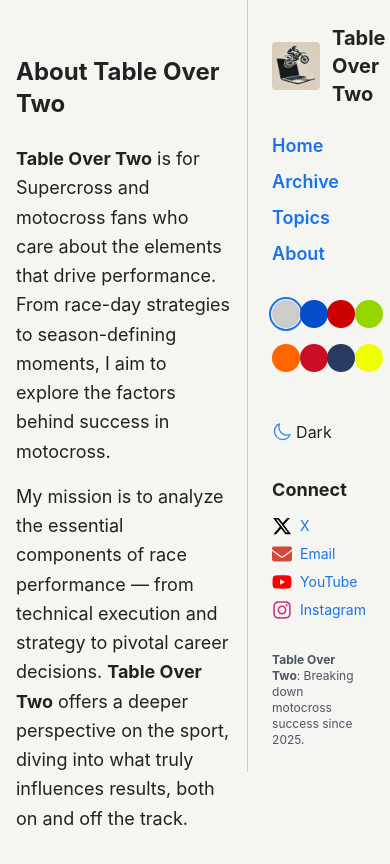
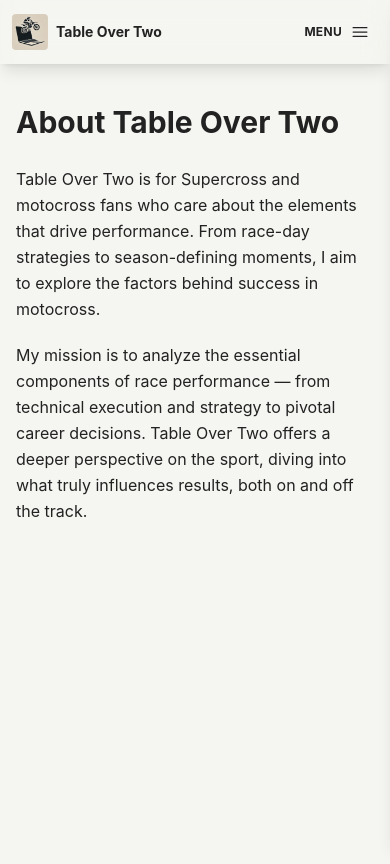
Before and after one commit to AaronRDurant/table-over-two, a Next.js app: page /about in a window 390 px wide. Shown: the top 864 px of the page. Built offline with nearby package versions, Linux system fonts and the light colour scheme.

Commit message:
Implement responsive design

```diff
--- a/src/app/[slug]/page.tsx
+++ b/src/app/[slug]/page.tsx
@@ -3,18 +3,12 @@
 
 import { getGhostPosts, getGhostPostBySlug } from "@/api/ghost";
 
-/**
- * Generates metadata for the page, used for SEO and social sharing.
- *
- * @param params - Contains the slug of the post (wrapped in a Promise-like structure).
- * @returns A `Metadata` object with the title, description, and Open Graph details.
- */
 export async function generateMetadata({
   params,
 }: {
   params: Promise<{ slug: string }>;
 }): Promise<Metadata> {
-  const { slug } = await params; // Resolve the Promise-like `params`
+  const { slug } = await params;
   const post = await getGhostPostBySlug(slug);
 
   if (!post) {
@@ -42,37 +36,27 @@
   };
 }
 
-/**
- * Generates static parameters for the dynamic `[slug]` route.
- * This function allows Next.js to pre-render pages for all posts.
- *
- * @returns An array of parameters, each containing a slug for a post.
- */
 export async function generateStaticParams() {
-  const posts = await getGhostPosts(100); // Fetch up to 100 posts
+  const posts = await getGhostPosts(100);
   return posts.map((post) => ({ slug: post.slug }));
 }
 
-/**
- * Server component for rendering a single article page.
- *
- * @param params - Contains the slug of the post (wrapped in a Promise-like structure).
- * @returns The JSX markup for the article page or a 404 error message if the post is not found.
- */
 export default async function ArticlePage({
   params,
 }: {
   params: Promise<{ slug: string }>;
 }) {
-  const { slug } = await params; // Resolve the Promise-like `params`
+  const { slug } = await params;
   const post = await getGhostPostBySlug(slug);
 
   if (!post) {
     return (
       <div className="flex justify-center items-center min-h-screen bg-background text-foreground">
         <div className="text-center">
-          <h1 className="text-4xl font-bold">404: Article Not Found</h1>
-          <p className="mt-4 text-lg">
+          <h1 className="text-3xl sm:text-4xl font-bold">
+            404: Article Not Found
+          </h1>
+          <p className="mt-4 text-base sm:text-lg">
             The article you&#39;re looking for doesn&#39;t exist.
           </p>
         </div>
@@ -81,22 +65,27 @@
   }
 
   return (
-    <div className="flex justify-center bg-background text-foreground">
-      <main className="max-w-3xl w-full px-8 py-12">
-        <header className="mb-8">
-          <h1 className="text-4xl font-bold mt-2">{post.title}</h1>
-          <div className="flex items-center gap-4 mt-4">
+    <div className="flex justify-center bg-background text-foreground min-h-screen">
+      <main className="max-w-3xl w-full px-4 sm:px-6 md:px-8 py-6 sm:py-10 md:py-12">
+        {/* Article Header */}
+        <header className="mb-6 sm:mb-8 md:mb-10">
+          <h1 className="text-3xl sm:text-4xl md:text-[2.25rem] font-bold leading-tight">
+            {post.title}
+          </h1>
+
+          {/* Author and Date */}
+          <div className="flex items-center gap-3 mt-4">
             {post.primary_author?.profile_image && (
               <Image
                 src={post.primary_author.profile_image}
                 alt={post.primary_author.name || "Author"}
-                width={48}
-                height={48}
+                width={40}
+                height={40}
                 className="rounded-full"
               />
             )}
             <div>
-              <p className="text-lg font-semibold">
+              <p className="text-sm sm:text-base font-semibold">
                 {post.primary_author?.name}
               </p>
               <p className="text-sm text-gray-500">
@@ -108,13 +97,15 @@
               </p>
             </div>
           </div>
+
+          {/* Feature Image */}
           {post.feature_image && (
-            <div className="relative mt-6">
+            <div className="mt-4 sm:mt-6">
               <Image
                 src={post.feature_image}
                 alt={post.feature_image_alt || `Image for ${post.title}`}
-                width={1400}
-                height={865}
+                width={1200}
+                height={720}
                 className="w-full h-auto rounded"
               />
               {post.feature_image_caption && (
@@ -128,8 +119,10 @@
             </div>
           )}
         </header>
+
+        {/* Article Content */}
         <article
-          className="prose prose-lg max-w-none text-foreground"
+          className="prose prose-base sm:prose-lg max-w-none text-foreground leading-relaxed"
           dangerouslySetInnerHTML={{ __html: post.html || "" }}
         />
       </main>
--- a/src/app/about/page.tsx
+++ b/src/app/about/page.tsx
@@ -4,22 +4,29 @@
  */
 export default function About() {
   return (
-    <div className="flex justify-center min-h-screen bg-background text-foreground">
-      <main className="max-w-3xl w-full px-4 py-8">
-        <h1 className="text-2xl font-bold mb-6">About Table Over Two</h1>
-        <section className="space-y-4 text-lg leading-relaxed">
+    <div className="flex justify-center bg-background text-foreground min-h-screen">
+      <main className="max-w-3xl w-full px-4 sm:px-6 md:px-8 py-6 sm:py-10 md:py-12">
+        {/* Page Title */}
+        <header className="mb-6 sm:mb-8 md:mb-10">
+          <h1 className="text-3xl sm:text-4xl md:text-[2.25rem] font-bold leading-tight">
+            About Table Over Two
+          </h1>
+        </header>
+
+        {/* Page Content */}
+        <section className="prose prose-base sm:prose-lg max-w-none text-foreground leading-relaxed">
           <p>
-            <strong>Table Over Two</strong> is for Supercross and motocross fans
-            who care about the elements that drive performance. From race-day
-            strategies to season-defining moments, I aim to explore the factors
-            behind success in motocross.
+            Table Over Two is for Supercross and motocross fans who care about
+            the elements that drive performance. From race-day strategies to
+            season-defining moments, I aim to explore the factors behind success
+            in motocross.
           </p>
           <p>
             My mission is to analyze the essential components of race
             performance — from technical execution and strategy to pivotal
-            career decisions. <strong>Table Over Two</strong> offers a deeper
-            perspective on the sport, diving into what truly influences results,
-            both on and off the track.
+            career decisions. Table Over Two offers a deeper perspective on the
+            sport, diving into what truly influences results, both on and off
+            the track.
           </p>
         </section>
       </main>
--- a/src/app/archive/page.tsx
+++ b/src/app/archive/page.tsx
@@ -38,28 +38,40 @@
   const groupedPosts = groupPostsByYear(posts);
 
   return (
-    <div className="flex justify-center min-h-screen bg-background text-foreground">
-      <main className="max-w-3xl w-full px-8 pb-6">
-        <h1 className="text-2xl font-bold mb-6">Archive</h1>
+    <div className="flex justify-center bg-background text-foreground min-h-screen">
+      <main className="max-w-3xl w-full px-4 sm:px-6 md:px-8 py-6 sm:py-10 md:py-12">
+        {/* Page Title */}
+        <header className="mb-6 sm:mb-8 md:mb-10">
+          <h1 className="text-3xl sm:text-4xl md:text-[2.25rem] font-bold leading-tight">
+            Archive
+          </h1>
+        </header>
+
+        {/* Grouped Posts by Year */}
         {Object.keys(groupedPosts)
           .sort((a, b) => Number(b) - Number(a)) // Sort years descending
           .map((year) => (
-            <section key={year} className="mb-8">
-              <h2 className="text-xl font-semibold mb-4">{year}</h2>
-              <ul className="space-y-4">
+            <section key={year} className="mb-8 sm:mb-10">
+              <h2 className="text-xl sm:text-2xl font-semibold mb-4">{year}</h2>
+              <ul className="space-y-6">
                 {groupedPosts[year].map((post: Post) => (
-                  <li key={post.id} className="flex items-start gap-4">
+                  <li
+                    key={post.id}
+                    className="flex flex-col sm:flex-row items-start sm:items-center gap-4"
+                  >
                     {post.feature_image && (
+                      <div className="hidden sm:block">
                         <Image
                           src={post.feature_image}
                           alt={
                             post.feature_image_alt ||
                             `Thumbnail for ${post.title}`
                           }
-                        width={100}
-                        height={60}
+                          width={120}
+                          height={72}
                           className="rounded object-cover"
                         />
+                      </div>
                     )}
                     <div>
                       <p className="text-sm text-gray-500">
@@ -72,10 +84,10 @@
                           }
                         )}
                       </p>
-                      <h3 className="text-lg font-semibold">
+                      <h3 className="text-lg sm:text-xl font-semibold">
                         <Link
                           href={`/${post.slug}`}
-                          className="hover:underline"
+                          className="hover:underline block break-words"
                         >
                           {post.title}
                         </Link>
--- a/src/app/layout.tsx
+++ b/src/app/layout.tsx
@@ -54,8 +54,10 @@
       <body className="bg-background text-foreground antialiased font-sans">
         <ThemeProvider>
           <div className="flex justify-center">
-            <main className="max-w-3xl py-6 flex-grow">{children}</main>
-            <aside className="w-[260px]">
+            <main className="max-w-3xl pt-20 sm:pt-8 pb-6 flex-grow">
+              {children}
+            </main>
+            <aside>
               <Sidebar />
             </aside>
           </div>
--- a/src/app/page.tsx
+++ b/src/app/page.tsx
@@ -4,9 +4,8 @@
 import { Post } from "@/types/post";
 
 /**
- * The homepage of the website, displaying the latest articles fetched from the Ghost API.
- *
- * @returns The JSX markup for the homepage, including a list of articles or a fallback message if no articles are found.
+ * Homepage
+ * Displays the latest articles fetched from the Ghost API.
  */
 export default async function Home() {
   let posts: Post[] = [];
@@ -33,37 +32,49 @@
     });
 
   return (
-    <div className="flex justify-center min-h-screen bg-background text-foreground">
-      <main className="max-w-3xl w-full px-8 pb-6">
+    <div className="flex justify-center bg-background text-foreground min-h-screen">
+      <main className="max-w-3xl w-full px-4 sm:px-6 md:px-8 pb-6">
+        {/* Article Section */}
         <section>
           {posts.length > 0 ? (
             posts.map((post) => (
-              <article key={post.id} className="border-b border-accent py-8">
+              <article
+                key={post.id}
+                className="border-b border-accent py-6 sm:py-8"
+              >
                 {/* Article Publication Date */}
-                <p className="text-sm text-gray-500 mb-2">
+                <p className="text-sm sm:text-base text-gray-500 mb-2">
                   {formatDate(post.published_at)}
                 </p>
 
                 {/* Article Title */}
-                <h2 className="text-2xl font-semibold mb-4">
-                  <Link href={`/${post.slug}`} className="hover:underline">
+                <h2 className="text-xl sm:text-2xl font-semibold leading-snug">
+                  <Link
+                    href={`/${post.slug}`}
+                    className="hover:underline block break-words"
+                  >
                     {post.title}
                   </Link>
                 </h2>
 
                 {/* Article Featured Image */}
                 {post.feature_image && (
-                  <Image
-                    src={post.feature_image}
-                    alt={post.feature_image_alt || `Image for ${post.title}`}
-                    width={1400}
-                    height={865}
-                    className="w-full h-auto rounded mb-6"
-                  />
+                  <div className="mt-3 mb-4">
+                    <Image
+                      src={post.feature_image}
+                      alt={post.feature_image_alt || `Image for ${post.title}`}
+                      width={1200}
+                      height={720}
+                      className="w-full h-auto rounded-lg"
+                      priority
+                    />
+                  </div>
                 )}
 
                 {/* Article Excerpt */}
-                <p className="text-lg mb-4">{post.excerpt}</p>
+                <p className="text-base sm:text-lg leading-relaxed mb-3 sm:mb-4 break-words">
+                  {post.excerpt}
+                </p>
 
                 {/* Read More Link */}
                 <Link
@@ -76,7 +87,7 @@
             ))
           ) : (
             // Fallback message when no articles are available
-            <p className="text-gray-500 text-center mt-8">
+            <p className="text-gray-500 text-center mt-12">
               No articles found. Please check back later.
             </p>
           )}
--- a/src/app/sidebar.tsx
+++ b/src/app/sidebar.tsx
@@ -1,9 +1,11 @@
 "use client";
 
-import { useMemo } from "react";
+import { useState, useMemo, useEffect } from "react";
 import { useTheme, teamThemes } from "@/providers/theme";
 import Link from "next/link";
 import Image from "next/image";
+import { usePathname } from "next/navigation";
+import { Bars3Icon, XMarkIcon } from "@heroicons/react/24/outline";
 
 import { FontAwesomeIcon } from "@fortawesome/react-fontawesome";
 import {
@@ -13,9 +15,6 @@
 } from "@fortawesome/free-brands-svg-icons";
 import { faEnvelope } from "@fortawesome/free-solid-svg-icons";
 
-/**
- * Navigation links for the sidebar menu.
- */
 const navigationLinks = [
   { href: "/", label: "Home" },
   { href: "/archive", label: "Archive" },
@@ -23,9 +22,6 @@
   { href: "/about", label: "About" },
 ];
 
-/**
- * Social and contact links for connecting with the user.
- */
 const connectLinks = [
   {
     href: "https://x.com/aarondurant80",
@@ -56,10 +52,8 @@
 
 export default function Sidebar() {
   const { theme, toggleTheme, setTeam, team } = useTheme();
+  const [isOpen, setIsOpen] = useState(false);
 
-  /**
-   * Memoize the connect links to optimize performance.
-   */
   const memoizedConnectLinks = useMemo(
     () =>
       connectLinks.map(
@@ -75,10 +69,81 @@
 
   const themeKeys = Object.keys(teamThemes) as Array<keyof typeof teamThemes>;
 
+  // Close sidebar on route change
+  const pathname = usePathname();
+
+  useEffect(() => {
+    setIsOpen(false);
+  }, [pathname]);
+
+  // Close sidebar when clicking outside of it
+  useEffect(() => {
+    const handleClickOutside = (e: MouseEvent) => {
+      const sidebar = document.querySelector("aside");
+      if (isOpen && sidebar && !sidebar.contains(e.target as Node)) {
+        setIsOpen(false);
+      }
+    };
+    document.addEventListener("mousedown", handleClickOutside);
+
+    return () => {
+      document.removeEventListener("mousedown", handleClickOutside);
+    };
+  }, [isOpen]);
+
+  // Disable body scrolling when sidebar is open
+  useEffect(() => {
+    if (isOpen) {
+      document.body.classList.add("overflow-hidden");
+    } else {
+      document.body.classList.remove("overflow-hidden");
+    }
+
+    return () => document.body.classList.remove("overflow-hidden");
+  }, [isOpen]);
+
   return (
-    <aside className="flex-shrink-0 basis-[270px] p-6 border-l border-[var(--accent)]">
-      {/* Logo and site title */}
-      <div className="flex items-center mb-6">
+    <div className="relative">
+      {/* Mobile Header */}
+      <div className="sm:hidden fixed top-0 left-0 right-0 bg-background/70 backdrop-blur-md shadow-lg px-3 z-50 flex items-center justify-between h-16">
+        <Link
+          href="/"
+          onClick={() => setIsOpen(false)} // Close sidebar when logo or H2 is clicked
+          className="flex items-center no-underline hover:no-underline"
+        >
+          <Image
+            src="/Table-Over-Two-logo.png"
+            alt="Table Over Two logo"
+            width={36}
+            height={36}
+            className="mr-2 rounded"
+          />
+          <h2 className="text-sm font-bold text-foreground">Table Over Two</h2>
+        </Link>
+        <button
+          onClick={() => setIsOpen(!isOpen)}
+          className="flex items-center space-x-2 bg-transparent rounded-md p-2"
+          aria-label={isOpen ? "Close menu" : "Open menu"}
+        >
+          <span className="text-xs font-bold tracking-wide text-foreground">
+            MENU
+          </span>
+          {isOpen ? (
+            <XMarkIcon className="h-5 w-5 text-foreground" />
+          ) : (
+            <Bars3Icon className="h-5 w-5 text-foreground" />
+          )}
+        </button>
+      </div>
+
+      {/* Sidebar */}
+      <aside
+        className={`fixed top-0 right-0 h-full z-40 bg-background shadow-lg p-6 border-l border-[var(--accent)] transition-transform w-full sm:w-[260px] ${
+          isOpen ? "translate-x-0" : "translate-x-full"
+        } sm:translate-x-0 sm:relative sm:top-auto sm:right-auto sm:h-auto sm:shadow-none sm:border-l max-w-[220px] sm:max-w-none pt-20 sm:pt-6`}
+      >
+        {/* Desktop Logo and Site Title */}
+        <div className="hidden sm:flex items-center mb-6">
           <Image
             src="/Table-Over-Two-logo.png"
             alt="Table Over Two logo"
@@ -88,13 +153,12 @@
           />
           <h2 className="text-xl font-bold text-foreground">Table Over Two</h2>
         </div>
-
-      {/* Navigation links */}
         <nav className="flex flex-col space-y-2">
           {navigationLinks.map(({ href, label }) => (
             <Link
               key={href}
               href={href}
+              onClick={() => setIsOpen(false)} // Close sidebar when a link is clicked
               className="text-lg font-semibold hover:underline"
             >
               {label}
@@ -102,9 +166,7 @@
           ))}
         </nav>
 
-      {/* Theme and team selector */}
         <div className="mt-8">
-        {/* Team selector */}
           <div className="grid grid-cols-4 gap-4">
             {themeKeys.map((teamKey) => (
               <button
@@ -122,10 +184,9 @@
               />
             ))}
           </div>
-        {/* Selected team name */}
           <div
             className="mt-4 text-sm text-gray-500"
-          style={{ minHeight: "1.5rem" }} // Reserve space for team name
+            style={{ minHeight: "1.5rem" }}
           >
             {team !== "default" && teamThemes[team].teamName}
           </div>
@@ -172,7 +233,6 @@
               </>
             )}
           </button>
-      </div>
 
           {/* Connect links */}
           <div className="mt-8">
@@ -196,14 +256,21 @@
               ))}
             </ul>
           </div>
+        </div>
 
         {/* Footer note */}
         <div className="mt-8 text-xs text-gray-600">
           <p>
-          <strong>Table Over Two</strong>: Breaking down motocross success since
-          2025.
+            <strong>Table Over Two</strong>: Breaking down motocross success
+            since 2025.
           </p>
         </div>
       </aside>
+
+      {/* Content Padding for Mobile */}
+      <main className="pt-[4.5rem] sm:pt-0">
+        {/* Your main content here */}
+      </main>
+    </div>
   );
 }
--- a/src/app/topics/page.tsx
+++ b/src/app/topics/page.tsx
@@ -22,45 +22,53 @@
   });
 
   return (
-    <div className="flex justify-center min-h-screen bg-background text-foreground">
-      <main className="max-w-4xl w-full px-2 sm:px-4 py-6">
+    <div className="flex justify-center bg-background text-foreground min-h-screen">
+      <main className="max-w-3xl w-full px-4 sm:px-6 md:px-8 py-6 sm:py-10 md:py-12">
         {/* Page Title */}
-        <h1 className="text-2xl font-bold mb-4 pl-1">Topics</h1>
+        <header className="mb-6 sm:mb-8 md:mb-10">
+          <h1 className="text-3xl sm:text-4xl md:text-[2.25rem] font-bold leading-tight">
+            Topics
+          </h1>
+        </header>
 
         {/* Topics Grid */}
-        <div className="grid grid-cols-1 sm:grid-cols-2 gap-3">
+        <div className="grid grid-cols-1 sm:grid-cols-2 gap-6">
           {tags.map((tag) => (
             <div
               key={tag.id}
-              className="bg-card p-3 rounded-lg shadow-md flex flex-col"
+              className="bg-card p-4 rounded-lg shadow-md flex flex-col"
             >
               {/* Tag Image */}
               {tag.feature_image && (
                 <Image
                   src={tag.feature_image}
                   alt={`Image for ${tag.name}`}
-                  width={400} // Adjust the width as needed
-                  height={240} // Adjust the height as needed
-                  className="w-full h-[240px] object-cover rounded mb-2"
+                  width={600}
+                  height={371} // Golden ratio height
+                  className="w-full object-cover rounded mb-4"
                 />
               )}
 
               {/* Tag Name */}
-              <h2 className="text-lg font-semibold mb-1">{tag.name}</h2>
+              <h2 className="text-lg sm:text-xl font-semibold mb-2">
+                {tag.name}
+              </h2>
 
               {/* Tag Description */}
               {tag.description && (
-                <p className="text-sm text-gray-600 mb-2">{tag.description}</p>
+                <p className="text-base text-gray-600 mb-4">
+                  {tag.description}
+                </p>
               )}
 
               {/* List of Articles */}
               {postsByTag[tag.slug] && postsByTag[tag.slug].length > 0 ? (
-                <ul className="space-y-1">
+                <ul className="list-disc ml-5 space-y-2">
                   {postsByTag[tag.slug].map((post) => (
                     <li key={post.id}>
                       <Link
                         href={`/${post.slug}`}
-                        className="text-link hover:underline"
+                        className="text-link hover:underline text-base"
                       >
                         {post.title}
                       </Link>
```
Lines whose indentation alone changed are shown as unchanged.
